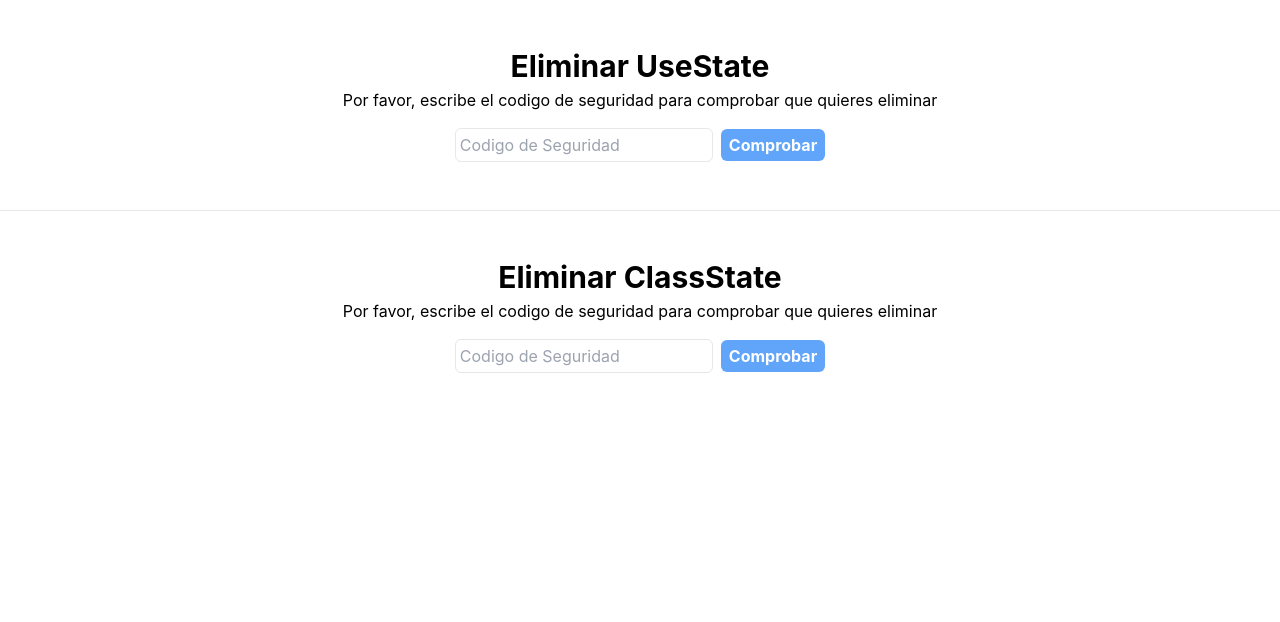
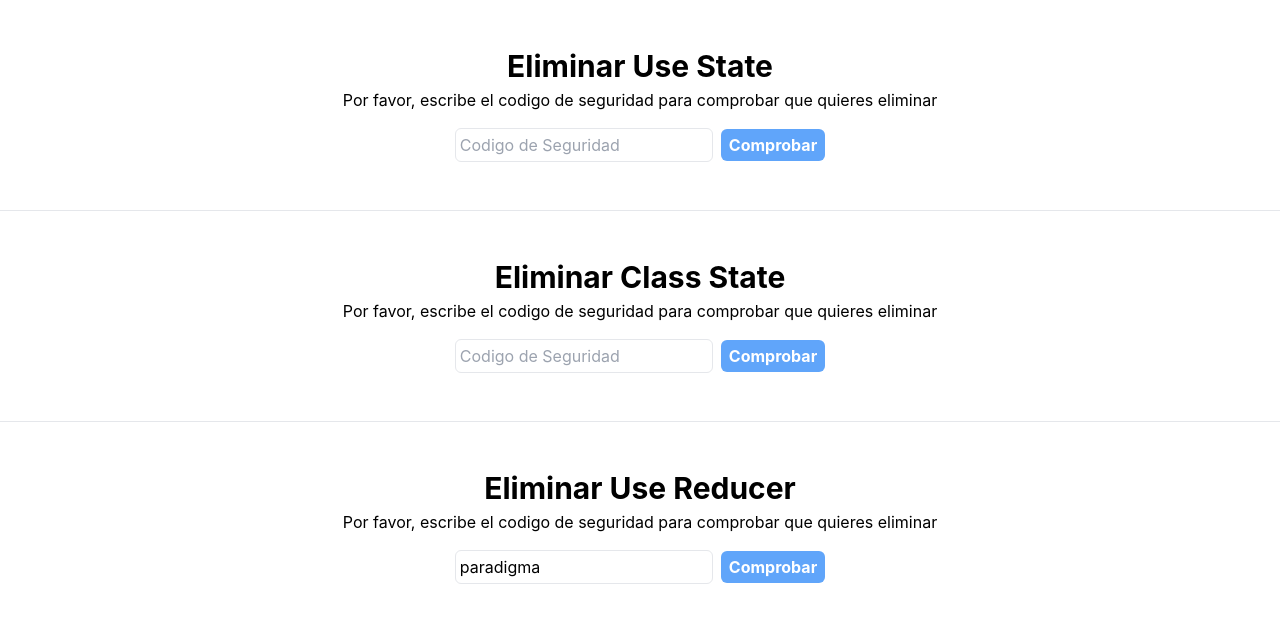
Before and after one commit to TomasOtano25/curso-manejo-estado-1, a React (Create React App) app: page / in a window 1280 px wide. Shown: the top 622 px of the page. Built offline with nearby package versions, Linux system fonts and the light colour scheme.

Commit message:
Clase 14 estados declarativos con useReducer

```diff
--- a/src/App.js
+++ b/src/App.js
@@ -1,14 +1,17 @@
 import { UseState } from "./UseState.js";
 import { ClassState } from "./ClassState.js";
+import { UseReducer } from "./UseReducer";
 
 import "./App.css";
 
 function App() {
   return (
     <div className="App">
-      <UseState name="UseState" />
+      <UseState name="Use State" />
       <hr />
-      <ClassState name="ClassState" />
+      <ClassState name="Class State" />
+      <hr />
+      <UseReducer name="Use Reducer" />
     </div>
   );
 }
--- a/src/UseReducer.js
+++ b/src/UseReducer.js
@@ -1,6 +1,121 @@
+import React from "react";
+
+const SECURITY_CODE = "paradigma";
+
+function UseReducer({ name }) {
+  const [state, dispatch] = React.useReducer(reducer, initialState);
+
+  React.useEffect(() => {
+    console.log("Empezando el efecto");
+
+    if (!!state.loading) {
+      setTimeout(() => {
+        console.log("Haciendo la validacion");
+
+        if (state.value === SECURITY_CODE) {
+          //   onConfirm();
+          dispatch({ type: "CONFIRM" });
+        } else {
+          dispatch({ type: "ERROR" });
+        }
+
+        console.log("Terminando la validacion");
+      }, 1000);
+    }
+
+    console.log("Terminando el efecto");
+  }, [state.loading]);
+
+  if (!state.deleted && !state.confirmed) {
+    return (
+      <div className="m-12">
+        <div className="mb-4">
+          <h2 className="text-3xl font-bold mb-1">Eliminar {name}</h2>
+          <p>
+            Por favor, escribe el codigo de seguridad para comprobar que quieres
+            eliminar
+          </p>
+        </div>
+
+        {state.error && !state.loading && (
+          <p className="text-red-400">Error: El codigo es incorrecto</p>
+        )}
+        {state.loading && <p className="text-green-400">Cargando...</p>}
+
+        <input
+          value={state.value}
+          onChange={(event) => {
+            dispatch({ type: "WRITE", payload: event.target.value });
+            // dispatch({ type: "WRITE", payload: { inputValue: "Valor" } });
+            // onWrite(event.target.value);
+          }}
+          type="text"
+          className="border border-gray-200 rounded-md px-1 py-1 mr-2 outline-none focus:ring-2 focus:ring-blue-400"
+          placeholder="Codigo de Seguridad"
+        />
+        <button
+          className="py-1 px-2 rounded-md text-white font-bold bg-blue-400 hover:bg-blue-500"
+          onClick={() => {
+            dispatch({ type: "CHECK" });
+            // onCheck();
+          }}
+        >
+          Comprobar
+        </button>
+      </div>
+    );
+  } else if (!!state.confirmed && !state.deleted) {
+    return (
+      <React.Fragment>
+        <div className="m-12">
+          <p className="text-3xl font-bold mb-1">
+            Pedimos confirmacion. ¿Tas seguro?
+          </p>
+          <button
+            className="py-1 px-2 rounded-md text-white font-bold bg-red-400 hover:bg-red-500"
+            onClick={() => {
+              dispatch({ type: "DELETE" });
+              //   onDelete();
+            }}
+          >
+            Si, eliminar
+          </button>
+          <button
+            className="ml-5 py-1 px-2 rounded-md text-white font-bold bg-gray-400 hover:bg-gray-500"
+            onClick={() => {
+              dispatch({ type: "RESET" });
+              //   onReset();
+            }}
+          >
+            No, arrepenti
+          </button>
+        </div>
+      </React.Fragment>
+    );
+  } else {
+    return (
+      <React.Fragment>
+        <div className="m-12">
+          <p className="text-3xl font-bold mb-1">Elimado con exito</p>
+
+          <button
+            className="ml-5 py-1 px-2 rounded-md text-white font-bold bg-gray-400 hover:bg-gray-500"
+            onClick={() => {
+              dispatch({ type: "RESET" });
+              //   onReset();
+            }}
+          >
+            Resetear, volver atras
+          </button>
+        </div>
+      </React.Fragment>
+    );
+  }
+}
+
 // Estado compuesto inicial
 const initialState = {
-  value: "",
+  value: "paradigma",
   error: false,
   loading: false,
   deleted: false,
@@ -12,68 +127,68 @@ const initialState = {
 // const reducer = (state, action) => {};
 
 // Usando los condicionales if
-const reducerIF = (state, action) => {
-  if (action.type === "ERROR") {
-    return {
-      ...state,
-      error: true,
-      loading: false,
-    };
-  } else if (action.type === "CHECK") {
-    return {
-      ...state,
-      loading: true,
-    };
-  } else if (action.type === "CONFIRM") {
-    return {
-      ...state,
-      loading: false,
-      error: false,
-      confirmed: true,
-    };
-  } else if (action.type === "WRITE") {
-    return {
-      ...state,
-      value: action.payload,
-    };
-  } else if (action.type === "DELETE") {
-    return {
-      ...state,
-      deleted: true,
-    };
-  } else if (action.type === "RESET") {
-    return {
-      ...state,
-      confirmed: false,
-      deleted: false,
-      value: "",
-    };
-  } else {
-    return { ...state };
-  }
-};
+// const reducerIF = (state, action) => {
+//   if (action.type === "ERROR") {
+//     return {
+//       ...state,
+//       error: true,
+//       loading: false,
+//     };
+//   } else if (action.type === "CHECK") {
+//     return {
+//       ...state,
+//       loading: true,
+//     };
+//   } else if (action.type === "CONFIRM") {
+//     return {
+//       ...state,
+//       loading: false,
+//       error: false,
+//       confirmed: true,
+//     };
+//   } else if (action.type === "WRITE") {
+//     return {
+//       ...state,
+//       value: action.payload,
+//     };
+//   } else if (action.type === "DELETE") {
+//     return {
+//       ...state,
+//       deleted: true,
+//     };
+//   } else if (action.type === "RESET") {
+//     return {
+//       ...state,
+//       confirmed: false,
+//       deleted: false,
+//       value: "",
+//     };
+//   } else {
+//     return { ...state };
+//   }
+// };
 
-// La forma mas popular
-// Usando la condicional switch
-const reducerSwitch = (state, action) => {
-  switch (action.type) {
-    case "ERROR":
-      return {
-        ...state,
-        error: true,
-        loading: false,
-      };
-    case "CHECK":
-      return {
-        ...state,
-        loading: true,
-      };
-    default:
-      return { ...state };
-  }
-};
+// // La forma mas popular
+// // Usando la condicional switch
+// const reducerSwitch = (state, action) => {
+//   switch (action.type) {
+//     case "ERROR":
+//       return {
+//         ...state,
+//         error: true,
+//         loading: false,
+//       };
+//     case "CHECK":
+//       return {
+//         ...state,
+//         loading: true,
+//       };
+//     default:
+//       return { ...state };
+//   }
+// };
 
-const reducerObject = (state) => ({
+const reducerObject = (state, payload) => ({
   ERROR: {
     ...state,
     error: true,
@@ -83,12 +198,34 @@ const reducerObject = (state) => ({
     ...state,
     loading: true,
   },
+  CONFIRM: {
+    ...state,
+    loading: false,
+    error: false,
+    confirmed: true,
+  },
+  DELETE: {
+    ...state,
+    deleted: true,
+  },
+  RESET: {
+    ...state,
+    confirmed: false,
+    deleted: false,
+    value: "",
+  },
+  WRITE: {
+    ...state,
+    value: payload,
+  },
 });
 
 const reducer = (state, action) => {
   if (!!reducerObject(state)[action.type]) {
-    return reducerObject(state)[action.type];
+    return reducerObject(state, action.payload)[action.type];
   } else {
     return state;
   }
 };
+
+export { UseReducer };
```
